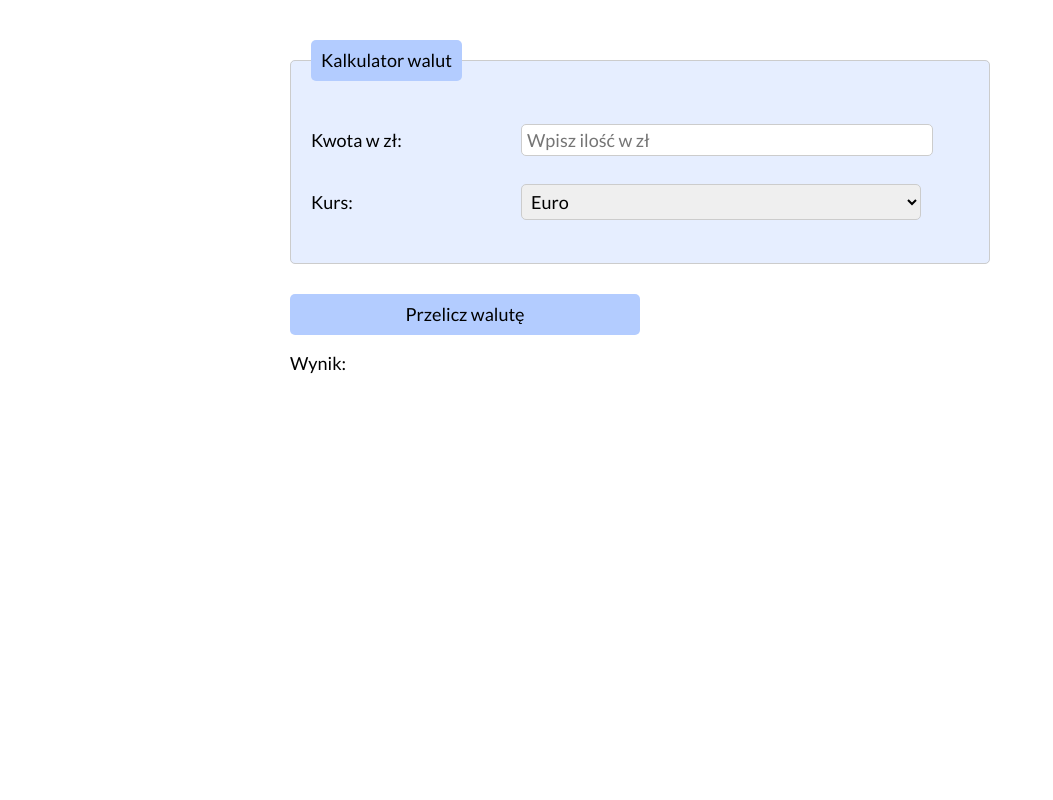
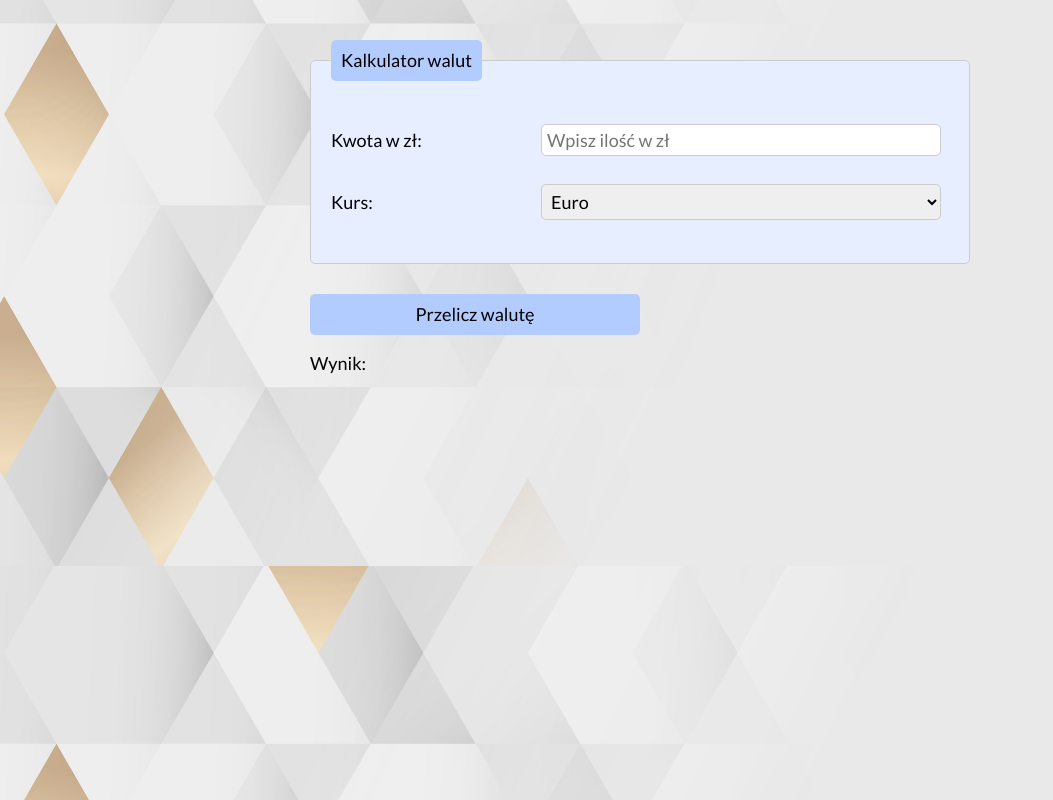
Before and after one commit to WeronikaUtrata/currency-calculator-react, a React (Create React App) app: page / in a window 1280 px wide. Shown: the whole page, without its empty margins (0-1053 px from the left). Built offline with nearby package versions, Linux system fonts and the light colour scheme.

Commit message:
box sizing and background image added

```diff
--- a/src/index.css
+++ b/src/index.css
@@ -1,13 +1,14 @@
-body {
-  margin: 0;
-  font-family: -apple-system, BlinkMacSystemFont, 'Segoe UI', 'Roboto', 'Oxygen',
-    'Ubuntu', 'Cantarell', 'Fira Sans', 'Droid Sans', 'Helvetica Neue',
-    sans-serif;
-  -webkit-font-smoothing: antialiased;
-  -moz-osx-font-smoothing: grayscale;
+html {
+  box-sizing: border-box;
 }
 
-code {
-  font-family: source-code-pro, Menlo, Monaco, Consolas, 'Courier New',
-    monospace;
+*, ::after, ::before {
+  box-sizing: inherit;
 }
+
+body {
+  font-family: 'Lato', sans-serif;
+  background-image: url("./background.jpg");
+  background-size: cover;
+  background-position: center;
+}
```
Also changed, not shown: src/background.jpg (added).
